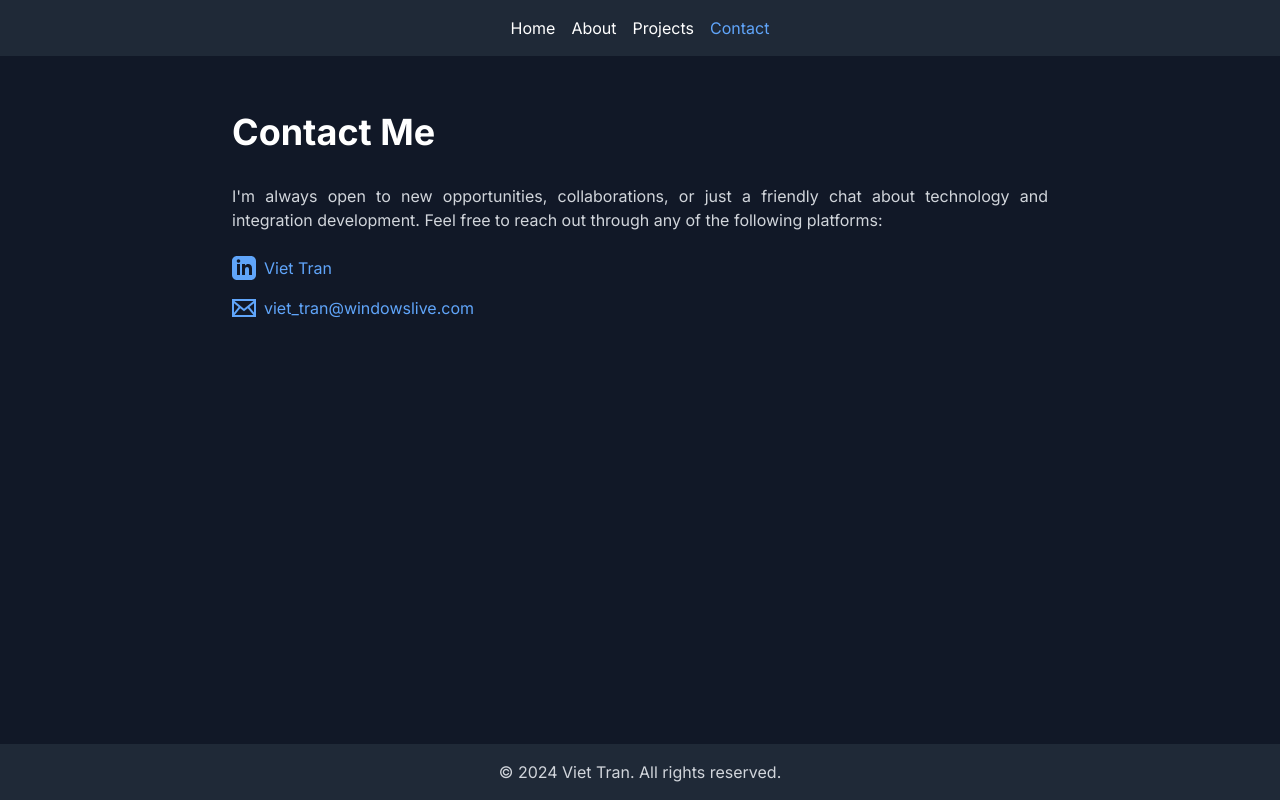
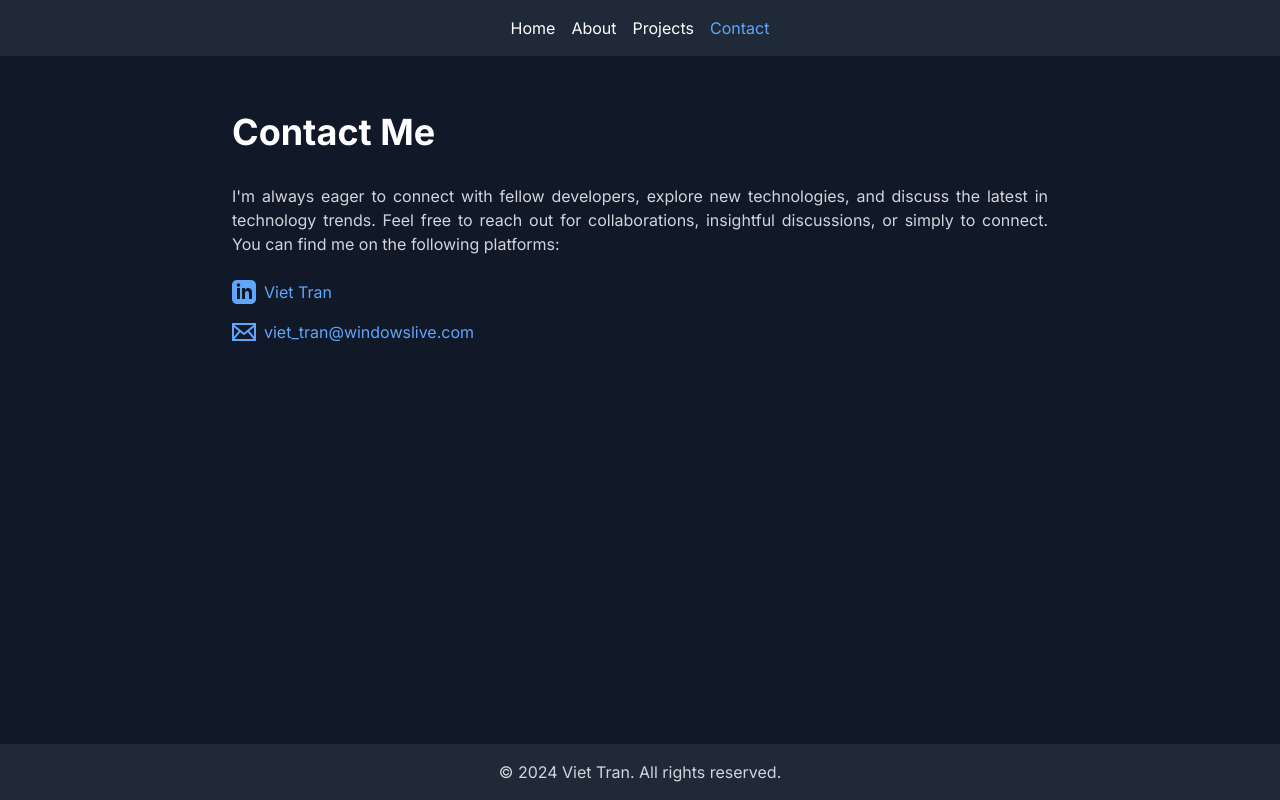
Before and after one commit to vieteri/viet-tran-portfolio, a Next.js app: page /contact in a window 1280 px wide. Built offline with nearby package versions, Linux system fonts and the light colour scheme.

Commit message:
Contact page rehaul

```diff
--- a/src/app/contact/page.tsx
+++ b/src/app/contact/page.tsx
@@ -18,9 +18,9 @@ export default function Contact() {
       <h1 className="text-4xl font-bold mb-8 text-white">Contact Me</h1>
       <div className="text-gray-300 space-y-6">
         <p>
-          I&apos;m always open to new opportunities, collaborations, or just a friendly chat about
-          technology and integration development. Feel free to reach out through any of the
-          following platforms:
+        I&apos;m always eager to connect with fellow developers, explore new technologies,
+        and discuss the latest in technology trends. Feel free to reach out for collaborations,
+        insightful discussions, or simply to connect. You can find me on the following platforms:
         </p>
         <ul className="space-y-4">
           <li className="flex items-center">
```
